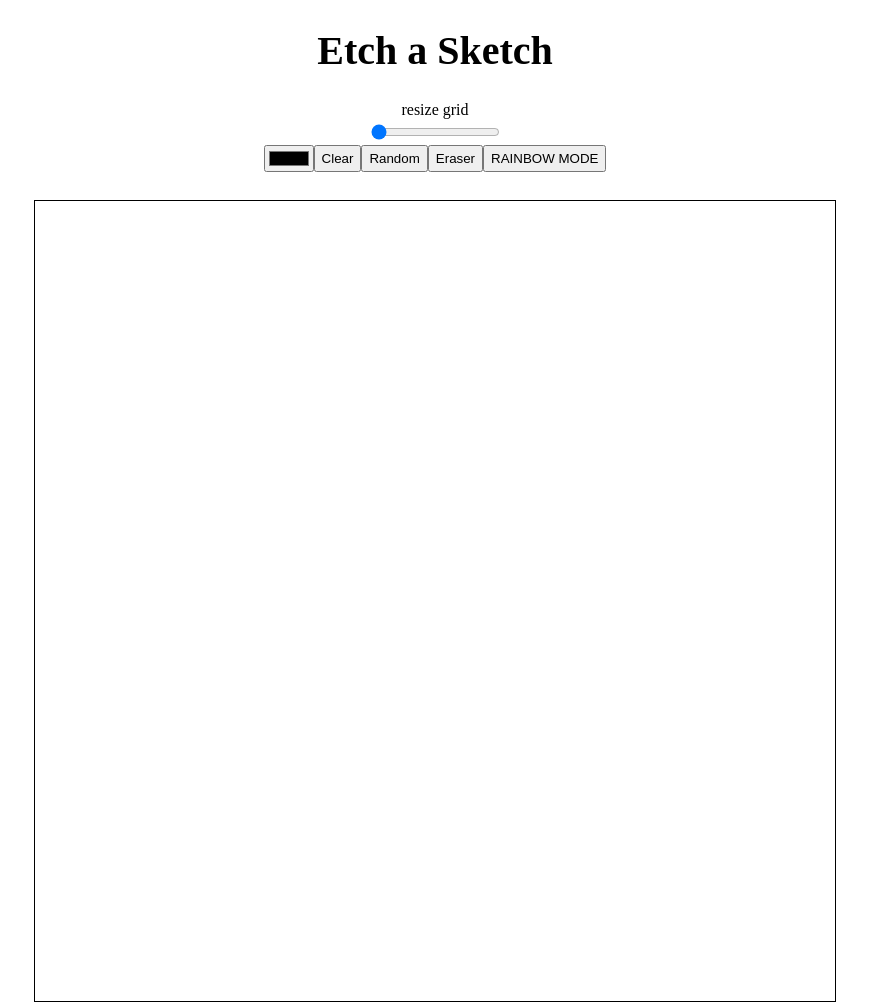
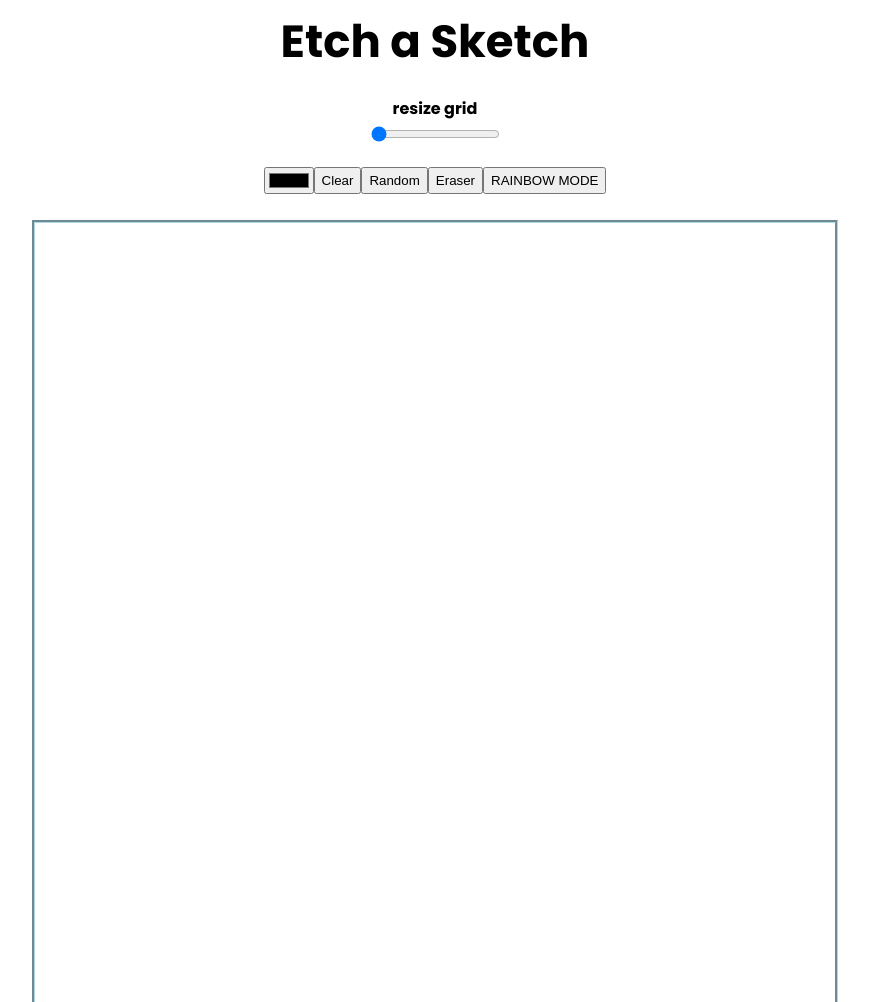
Before and after one commit to maialele/Etch-a-Sketch, a plain HTML site: page etch.html in a window 1280 px wide. Shown: the whole page, without its empty margins (205-1074 px from the left). After the commit the page ends 800 px from the top, so only its background shows below. Drawn offline with Linux system fonts and the light colour scheme.

Commit message:
not draggable anymore

```diff
--- a/etch.css
+++ b/etch.css
@@ -1,7 +1,17 @@
-h1 {
+#header {
   text-align: center;
-  font-size: 40px;
+  font-size: 45px;
 }
+
+.grid-item {
+  -webkit-user-drag: none;
+  -webkit-user-select: none;
+  -khtml-user-drag: none;
+  -moz-user-drag: none;
+  -o-user-drag: none;
+  cursor: default;
+
+  }
 
 :root {
     --grid-cols: 1;
@@ -22,14 +32,22 @@ h1 {
     width: 800px;
     height: 800px;
     grid-auto-columns: auto;
-    position: absolute;
-    margin-top: 200px;
+    position: fixed;
+    margin-top: 220px;
     margin-bottom: 200px;
     top: 0;
     bottom: 0;
     grid-auto-rows: 30%;
-    border: 1px solid black;
+    border-style: groove;
+    border-color: lightblue;
 
+}
+
+#resizeContainer {
+  display: flex;
+  flex-direction: column;
+  align-items: center;
+  margin: 20px;
 }
 
 #buttonsContainer {
@@ -47,6 +65,6 @@ h1 {
     background-color: blue;
   }
 
-  .grid-item:focus {
-    background-color: red;
+  body {
+    font-family: 'Poppins';
   }
--- a/etch.html
+++ b/etch.html
@@ -2,16 +2,21 @@
 <html>
     <head>
         <link rel="stylesheet" href="etch.css">
-        <h1>Etch a Sketch</h1>
+        <link rel="preconnect" href="https://fonts.googleapis.com">
+        <link rel="preconnect" href="https://fonts.gstatic.com" crossorigin>
+        <link href="https://fonts.googleapis.com/css2?family=Poppins:wght@700&display=swap" rel="stylesheet">
     </head>
     <body>
+        <div id="header">Etch a Sketch</div>
         <div id="pageStructure">
-            <div id="container">
+            <div id="container" >
             </div>
-            <label for="weight">resize grid</label>
-            <input type="range" id="weight" min="12" value="12" max="64" step="1" list="volsettings" onchange="reset(this.value,this.value), makeSketchpad(this.value,this.value)">
-            <datalist id="volsettings">
-            </datalist>
+            <div id="resizeContainer">
+                <label id="resize" for="weight">resize grid</label>
+                <input type="range" id="weight" min="12" value="12" max="64" step="1" list="volsettings" onchange="reset(this.value,this.value), makeSketchpad(this.value,this.value)">
+                <datalist id="volsettings">
+                </datalist>
+            </div>
             <div id="buttonsContainer">
                 <input type="color" id="colorpicker">
                 <button id="clear">Clear</button>
--- a/etch.js
+++ b/etch.js
@@ -67,7 +67,7 @@ function makeSketchpad(rows, cols) {
       }
       //a simple click would also work.
       cell.onclick = () => {
-        cell.style.background = '#'+(0x1000000+Math.random()*0xffffff).toString(16).substr(1,6);
+        cell.style.background =colorPicker.value;
       }
     });
 
@@ -89,6 +89,8 @@ function makeSketchpad(rows, cols) {
     clearButton.addEventListener('click', clearMode);
 
     container.appendChild(cell).className = "grid-item";
+
+    document.getElementsByClassName("grid-item")[c].setAttribute('draggable', false);
   };
 }
 
```
